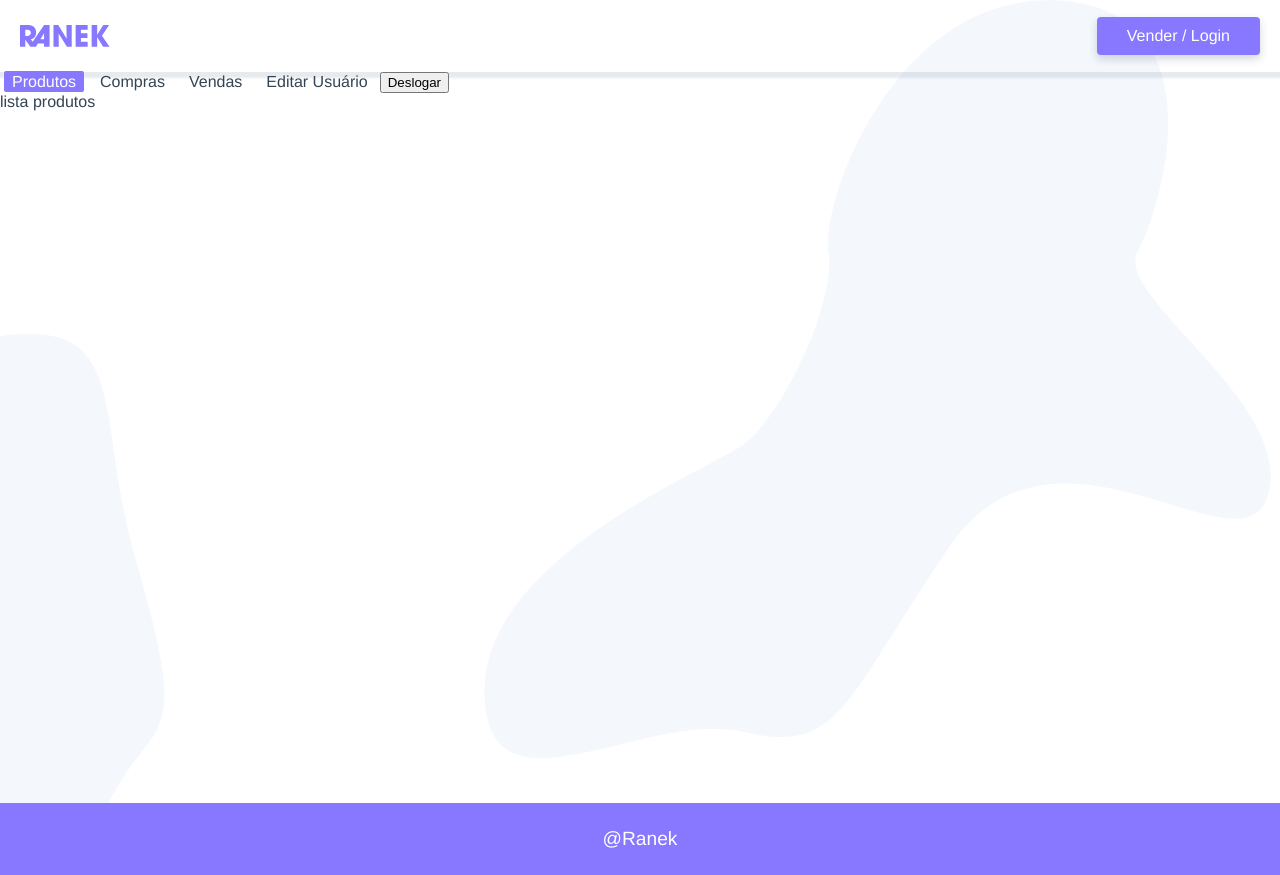
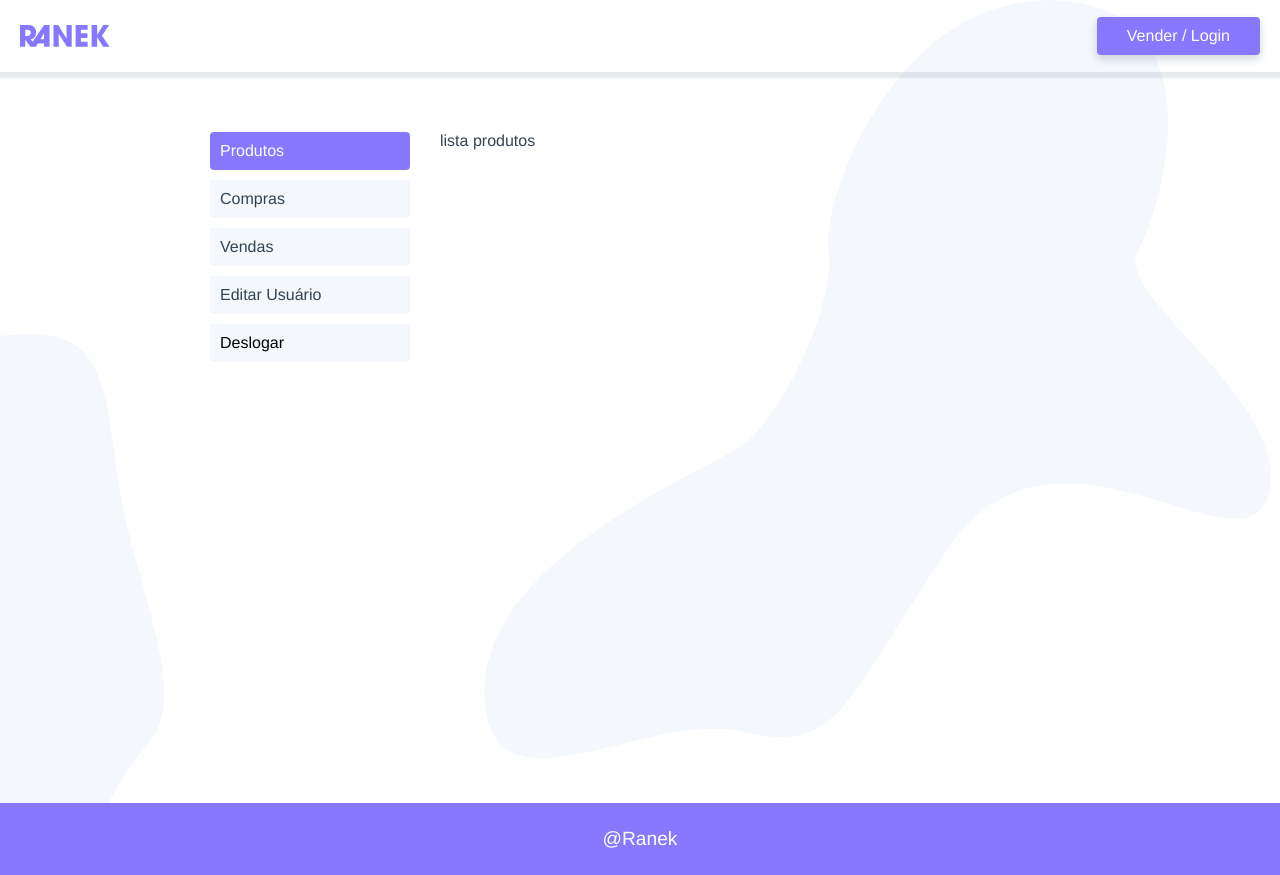
Before and after one commit to michel-cm/Vues.js-RanekStore, a Vue app: page /usuario in a window 1280 px wide. Built offline with nearby package versions, Linux system fonts and the light colour scheme; the HTML template or start-up script is replaced by a standard one.

Commit message:
user estilo

```diff
--- a/src/components/ProdutosPaginar.vue
+++ b/src/components/ProdutosPaginar.vue
@@ -53,7 +53,7 @@
 };
 </script>
 
-<style>
+<style scoped>
 ul {
   grid-column: 1 / -1;
 }
--- a/src/views/Usuario/UsuarioView.vue
+++ b/src/views/Usuario/UsuarioView.vue
@@ -10,7 +10,7 @@
             >Editar Usuário</router-link
           >
         </li>
-        <li><button @click.prevent="deslogar">Deslogar</button></li>
+        <li><button @click="deslogar">Deslogar</button></li>
       </ul>
     </nav>
     <transition mode="out-in">
@@ -29,3 +29,46 @@
   },
 };
 </script>
+
+<style scoped>
+.usuario {
+  display: grid;
+  grid-template-columns: minmax(140px, 200px) 1fr;
+  max-width: 900px;
+  margin: 40px auto;
+  gap: 30px;
+  padding: 20px;
+}
+
+@media screen and (max-width: 500px) {
+  .usuario {
+    grid-template-columns: 1fr;
+    margin: 0px auto;
+  }
+}
+
+.sidenav a,
+.sidenav button {
+  padding: 10px;
+  display: block;
+  background: #f4f7fc;
+  margin-bottom: 10px;
+  border-radius: 4px;
+}
+
+.sidenav a.router-link-exact-active,
+.sidenav a:hover,
+.sidenav button:hover {
+  background: #87f;
+  color: #fff;
+}
+
+.sidenav button {
+  border: none;
+  width: 100%;
+  font-size: 1rem;
+  text-align: left;
+  font-family: "Avenir", Helvetica, Arial, sans-serif;
+  cursor: pointer;
+}
+</style>
```
